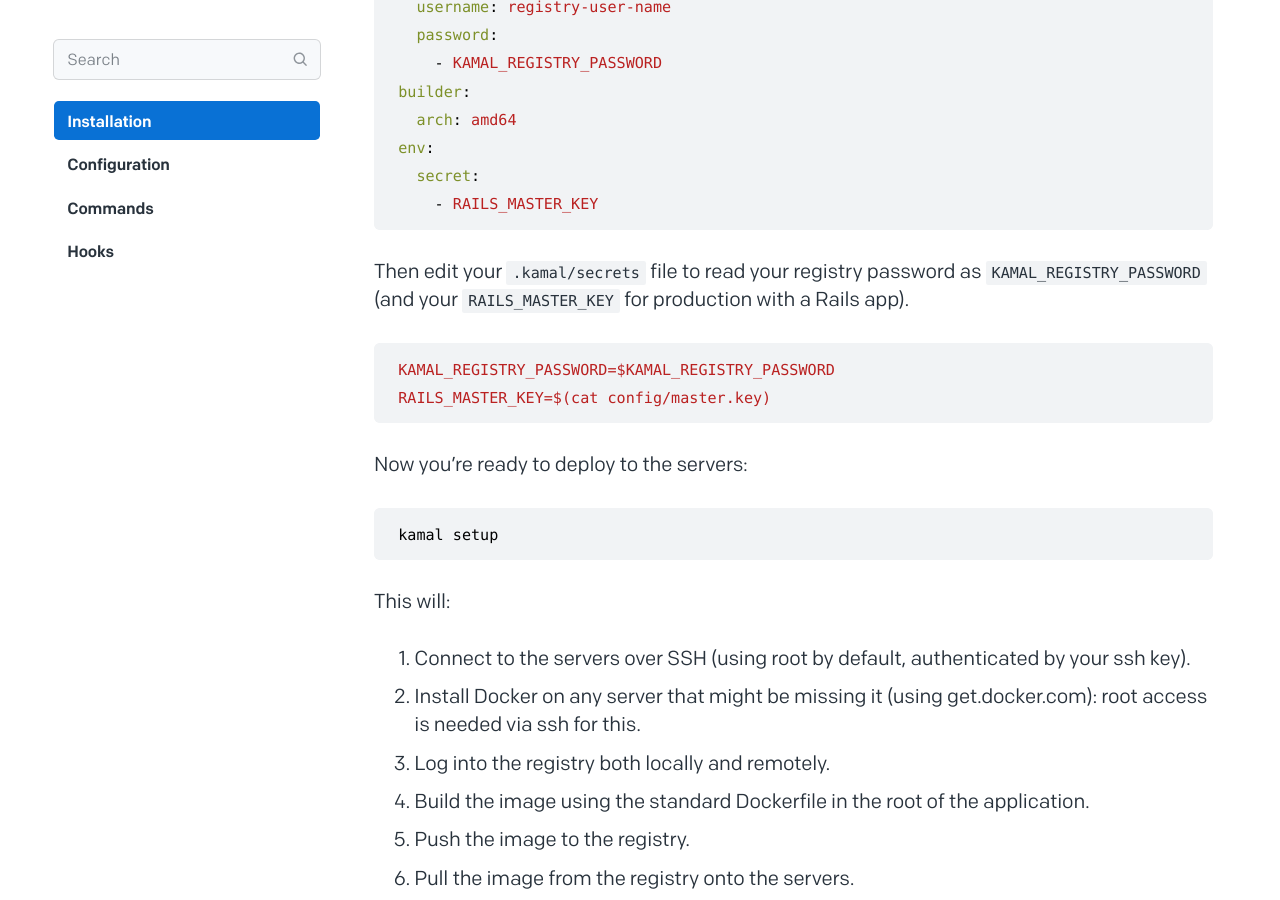
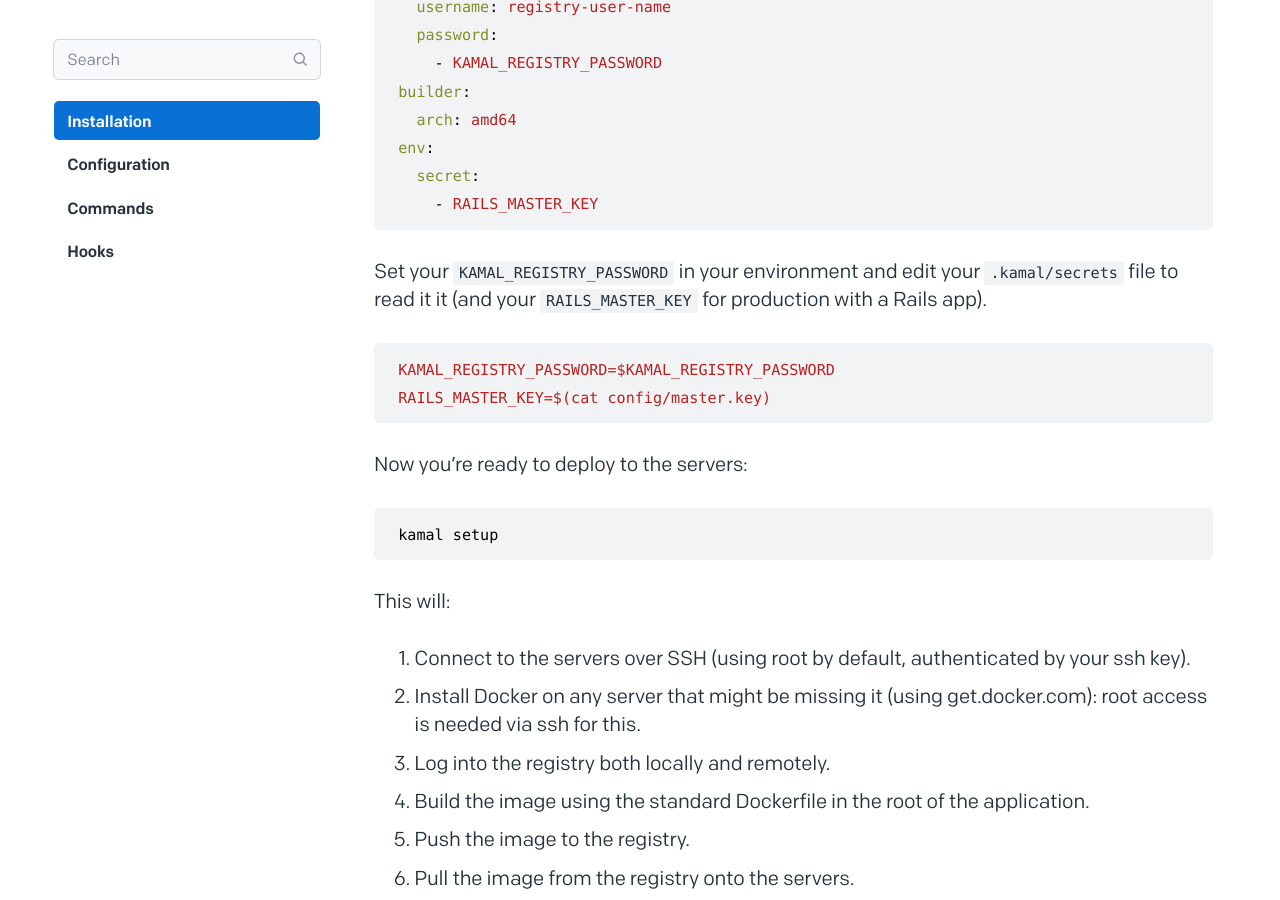
Before and after one commit to basecamp/kamal-site, a Jekyll site: the page built from docs/installation/index.md, in a window 1280 px wide and 900 px high, scrolled down 1053 px. Built offline with Jekyll 4.4.1, drawn with Linux system fonts in a browser that asks for light colours.

Commit message:
KAMAL_REGISTRY_PASSWORD in environment

````diff
--- a/docs/installation/index.md
+++ b/docs/installation/index.md
@@ -43,7 +43,7 @@ env:
     - RAILS_MASTER_KEY
 ```
 
-Then edit your `.kamal/secrets` file to read your registry password as `KAMAL_REGISTRY_PASSWORD` (and your `RAILS_MASTER_KEY` for production with a Rails app).
+Set your `KAMAL_REGISTRY_PASSWORD` in your environment and edit your `.kamal/secrets` file to read it it (and your `RAILS_MASTER_KEY` for production with a Rails app).
 
 ```yaml
 KAMAL_REGISTRY_PASSWORD=$KAMAL_REGISTRY_PASSWORD
````
